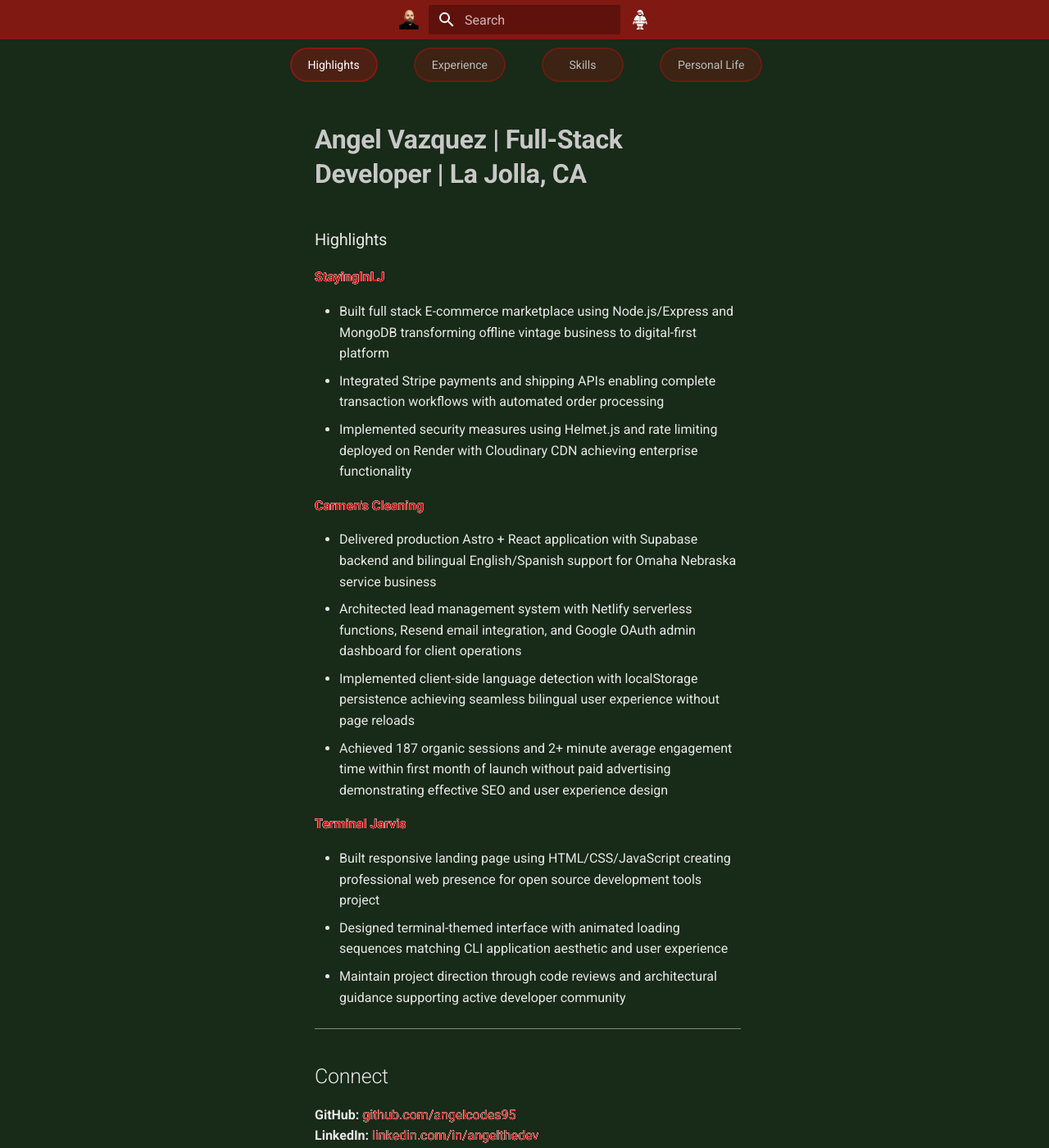
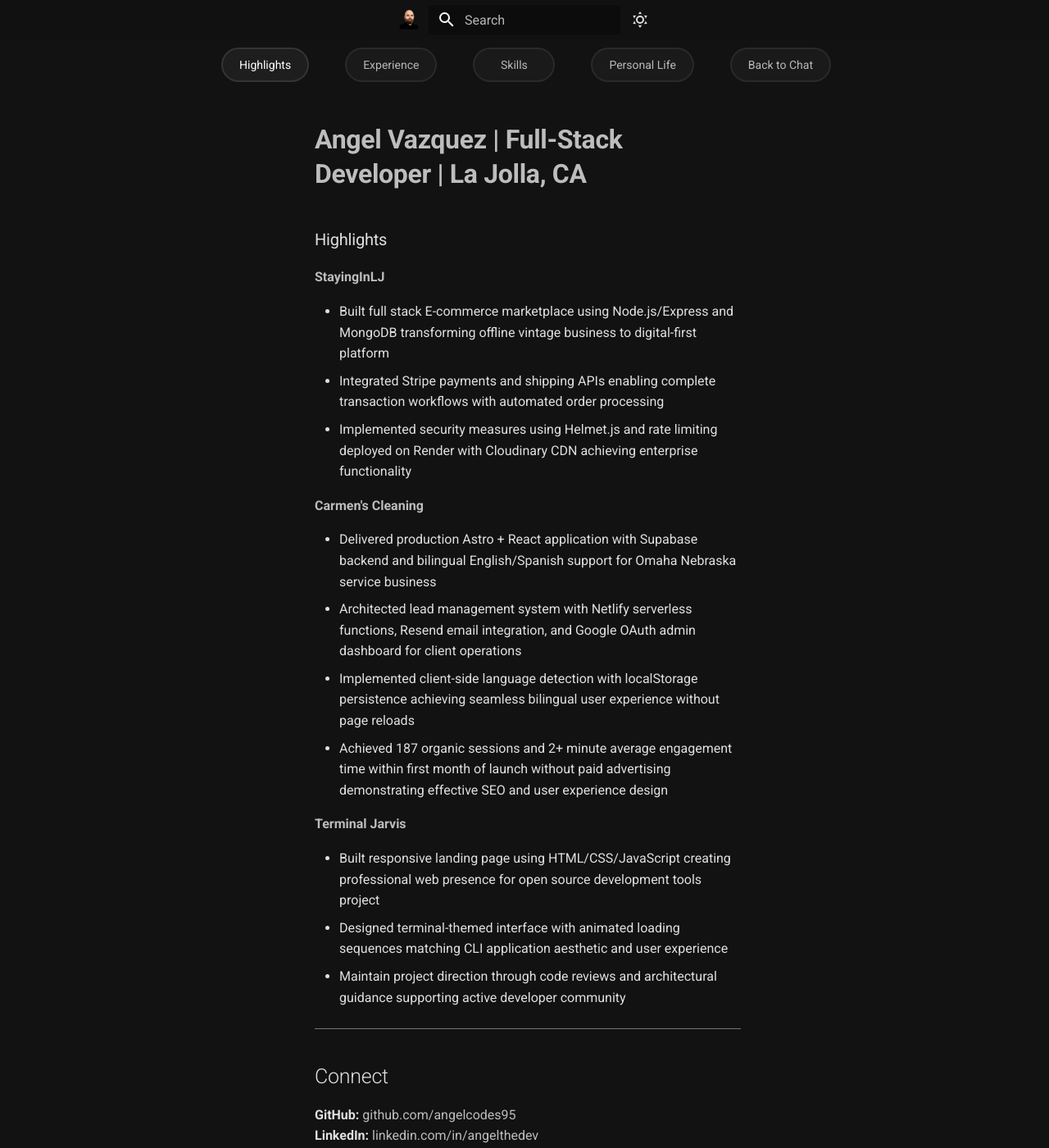
Before and after one commit to AngelCodes95/angel-portfolio-docs, an MkDocs documentation site: the page built from docs/index.md, in a window 1280 px wide and 1400 px high. Shown: the whole window at 82% size. Built offline with MkDocs 1.6.1 and Material for MkDocs 9.7.7, drawn with Linux system fonts in a browser that asks for light colours.

Commit message:
Replace Christmas theme with monochrome B&W theme

```diff
--- a/docs/stylesheets/custom.css
+++ b/docs/stylesheets/custom.css
@@ -1,61 +1,61 @@
 /* ================================
-   CHRISTMAS THEME
-   Light Mode: Frosted icicle winter
-   Dark Mode: Santa's workshop
+   MONOCHROME THEME
+   Light Mode: Clean white
+   Dark Mode: Clean black
    ================================ */
 
-/* Light Mode - Frosted Icicle */
+/* Light Mode - Monochrome */
 [data-md-color-scheme="default"] {
-  --md-default-bg-color: #f0f8ff;
-  --md-default-bg-color--light: #ffffff;
-  --md-default-bg-color--lighter: #e6f2ff;
-  --md-default-bg-color--lightest: #d9ecff;
+  --md-default-bg-color: #ffffff;
+  --md-default-bg-color--light: #fafafa;
+  --md-default-bg-color--lighter: #f5f5f5;
+  --md-default-bg-color--lightest: #eeeeee;
 
-  /* Ice blue primary */
-  --md-primary-fg-color: #5dade2;
-  --md-primary-fg-color--light: #85c1e9;
-  --md-primary-fg-color--dark: #3498db;
+  /* Black primary */
+  --md-primary-fg-color: #212121;
+  --md-primary-fg-color--light: #424242;
+  --md-primary-fg-color--dark: #000000;
 
-  /* Deep sky blue accent */
-  --md-accent-fg-color: #00bfff;
-  --md-accent-fg-color--transparent: rgba(0, 191, 255, 0.1);
+  /* Gray accent */
+  --md-accent-fg-color: #616161;
+  --md-accent-fg-color--transparent: rgba(97, 97, 97, 0.1);
 
   /* Text colors */
-  --md-default-fg-color: #2c2c2c;
-  --md-default-fg-color--light: #4a4a4a;
-  --md-default-fg-color--lighter: #6a6a6a;
-  --md-default-fg-color--lightest: #8a8a8a;
+  --md-default-fg-color: #212121;
+  --md-default-fg-color--light: #424242;
+  --md-default-fg-color--lighter: #616161;
+  --md-default-fg-color--lightest: #9e9e9e;
 
   /* Code blocks */
-  --md-code-bg-color: #e6f2ff;
-  --md-code-fg-color: #2c2c2c;
+  --md-code-bg-color: #f5f5f5;
+  --md-code-fg-color: #212121;
 }
 
-/* Dark Mode - Santa's Workshop */
+/* Dark Mode - Monochrome */
 [data-md-color-scheme="slate"] {
-  --md-default-bg-color: #182a18;
-  --md-default-bg-color--light: #1e331e;
-  --md-default-bg-color--lighter: #243d24;
-  --md-default-bg-color--lightest: #2a462a;
+  --md-default-bg-color: #121212;
+  --md-default-bg-color--light: #1e1e1e;
+  --md-default-bg-color--lighter: #2d2d2d;
+  --md-default-bg-color--lightest: #3d3d3d;
 
-  /* Deep red primary */
-  --md-primary-fg-color: #c60f0f;
-  --md-primary-fg-color--light: #e31b1b;
-  --md-primary-fg-color--dark: #a00c0c;
+  /* White primary */
+  --md-primary-fg-color: #ffffff;
+  --md-primary-fg-color--light: #e0e0e0;
+  --md-primary-fg-color--dark: #bdbdbd;
 
-  /* Forest green accent */
-  --md-accent-fg-color: #27ae60;
-  --md-accent-fg-color--transparent: rgba(39, 174, 96, 0.1);
+  /* Gray accent */
+  --md-accent-fg-color: #9e9e9e;
+  --md-accent-fg-color--transparent: rgba(158, 158, 158, 0.1);
 
   /* Text colors */
-  --md-default-fg-color: #e8e8e8;
-  --md-default-fg-color--light: #c8c8c8;
-  --md-default-fg-color--lighter: #a8a8a8;
-  --md-default-fg-color--lightest: #888888;
+  --md-default-fg-color: #e0e0e0;
+  --md-default-fg-color--light: #bdbdbd;
+  --md-default-fg-color--lighter: #9e9e9e;
+  --md-default-fg-color--lightest: #757575;
 
   /* Code blocks */
-  --md-code-bg-color: #1e331e;
-  --md-code-fg-color: #e8e8e8;
+  --md-code-bg-color: #1e1e1e;
+  --md-code-fg-color: #e0e0e0;
 }
 
 /* ================================
@@ -66,104 +66,103 @@
   font-weight: bold;
 }
 
-/* Link colors - themed */
+/* Link colors - monochrome */
 [data-md-color-scheme="default"] .md-typeset a {
-  color: #3498db;
+  color: #424242;
 }
 
 [data-md-color-scheme="default"] .md-typeset a:hover {
-  color: #5dade2;
+  color: #000000;
 }
 
 [data-md-color-scheme="slate"] .md-typeset a {
-  color: #c60f0f;
-  text-shadow:
-    -0.2px -0.2px 0 #fff,
-    0.2px -0.2px 0 #fff,
-    -0.2px 0.2px 0 #fff,
-    0.2px 0.2px 0 #fff;
+  color: #bdbdbd;
 }
 
 [data-md-color-scheme="slate"] .md-typeset a:hover {
-  color: #e31b1b;
-  text-shadow:
-    -0.2px -0.2px 0 #fff,
-    0.2px -0.2px 0 #fff,
-    -0.2px 0.2px 0 #fff,
-    0.2px 0.2px 0 #fff;
+  color: #ffffff;
 }
 
 /* ================================
    HEADER & NAVIGATION
    ================================ */
 
-/* Frosted icicle header */
+/* Light mode header */
 [data-md-color-scheme="default"] .md-header {
-  background: rgba(93, 173, 226, 0.2);
+  background: rgba(255, 255, 255, 0.9);
   backdrop-filter: blur(10px);
   box-shadow: none;
+  border-bottom: none;
 }
 
 [data-md-color-scheme="default"] .md-tabs {
   background: transparent;
   box-shadow: none;
+  border-bottom: none;
 }
 
-/* Santa's workshop header */
+/* Dark mode header */
 [data-md-color-scheme="slate"] .md-header {
-  background: rgba(198, 15, 15, 0.6);
+  background: rgba(18, 18, 18, 0.9);
   backdrop-filter: blur(10px);
   box-shadow: none;
+  border-bottom: none;
 }
 
 [data-md-color-scheme="slate"] .md-tabs {
   background: transparent;
   box-shadow: none;
+  border-bottom: none;
 }
 
 /* Mobile navigation drawer */
 [data-md-color-scheme="default"] .md-nav--primary {
-  background: rgba(93, 173, 226, 0.2);
+  background: rgba(255, 255, 255, 0.95);
 }
 
 [data-md-color-scheme="default"] .md-nav--primary .md-nav__title {
-  background: rgba(93, 173, 226, 0.2);
+  background: rgba(255, 255, 255, 0.95);
 }
 
 [data-md-color-scheme="slate"] .md-nav--primary {
-  background: rgba(198, 15, 15, 0.3);
+  background: rgba(18, 18, 18, 0.95);
 }
 
 [data-md-color-scheme="slate"] .md-nav--primary .md-nav__title {
-  background: rgba(198, 15, 15, 0.3);
+  background: rgba(18, 18, 18, 0.95);
+}
+
+/* Hide nested toggle icon in mobile nav drawer */
+.md-nav--primary .md-nav__icon {
+  display: none;
 }
 
 /* Mobile hamburger icon */
 [data-md-color-scheme="default"] .md-header__button.md-icon {
-  color: #3498db;
+  color: #212121;
 }
 
 [data-md-color-scheme="default"] .md-header__button.md-icon svg {
-  fill: #3498db;
+  fill: #212121;
 }
 
 [data-md-color-scheme="slate"] .md-header__button.md-icon {
-  color: #c60f0f;
+  color: #e0e0e0;
 }
 
 [data-md-color-scheme="slate"] .md-header__button.md-icon svg {
-  fill: #c60f0f;
+  fill: #e0e0e0;
 }
 
 /* Navigation accent */
 [data-md-color-scheme="default"] .md-nav__link--active,
 [data-md-color-scheme="default"] .md-nav__link:hover {
-  color: #3498db;
+  color: #000000;
 }
 
 [data-md-color-scheme="slate"] .md-nav__link--active,
 [data-md-color-scheme="slate"] .md-nav__link:hover {
-  color: #c60f0f;
+  color: #ffffff;
 }
 
 /* ================================
@@ -230,7 +229,7 @@
   font-size: 1.2rem;
   opacity: 0.6;
   transition: all 0.3s ease;
-  color: #3498db;
+  color: #616161;
 }
 
 [data-md-color-scheme="slate"] .md-typeset .headerlink::after {
@@ -238,7 +237,7 @@
   font-size: 1.2rem;
   opacity: 0.6;
   transition: all 0.3s ease;
-  color: #c60f0f;
+  color: #9e9e9e;
 }
 
 .md-typeset .headerlink:hover::after {
@@ -282,41 +281,41 @@
     margin: 0;
   }
 
-  /* Frosted icicle buttons */
+  /* Light mode buttons */
   [data-md-color-scheme="default"] .md-tabs__link {
-    background: rgba(93, 173, 226, 0.1);
-    border: 2px solid rgba(93, 173, 226, 0.3);
-    color: #6a6a6a;
+    background: rgba(0, 0, 0, 0.03);
+    border: 2px solid rgba(0, 0, 0, 0.1);
+    color: #616161;
   }
 
   [data-md-color-scheme="default"] .md-tabs__link:hover {
-    background: rgba(93, 173, 226, 0.2);
-    border-color: rgba(93, 173, 226, 0.5);
+    background: rgba(0, 0, 0, 0.06);
+    border-color: rgba(0, 0, 0, 0.2);
     transform: translateY(-2px);
-    color: #4a4a4a;
+    color: #212121;
   }
 
   [data-md-color-scheme="default"] .md-tabs__link--active {
-    background: rgba(93, 173, 226, 0.25);
-    border-color: rgba(93, 173, 226, 0.6);
-    color: #2c2c2c;
+    background: rgba(0, 0, 0, 0.08);
+    border-color: rgba(0, 0, 0, 0.3);
+    color: #000000;
   }
 
-  /* Santa's workshop buttons */
+  /* Dark mode buttons */
   [data-md-color-scheme="slate"] .md-tabs__link {
-    background: rgba(198, 15, 15, 0.3);
-    border: 2px solid rgba(198, 15, 15, 0.5);
+    background: rgba(255, 255, 255, 0.05);
+    border: 2px solid rgba(255, 255, 255, 0.1);
   }
 
   [data-md-color-scheme="slate"] .md-tabs__link:hover {
-    background: rgba(198, 15, 15, 0.3);
-    border-color: rgba(198, 15, 15, 0.6);
+    background: rgba(255, 255, 255, 0.1);
+    border-color: rgba(255, 255, 255, 0.2);
     transform: translateY(-2px);
   }
 
   [data-md-color-scheme="slate"] .md-tabs__link--active {
-    background: rgba(198, 15, 15, 0.4);
-    border-color: rgba(198, 15, 15, 0.7);
+    background: rgba(255, 255, 255, 0.15);
+    border-color: rgba(255, 255, 255, 0.3);
   }
 }
 
@@ -391,14 +390,14 @@
   border-radius: 8px;
 }
 
-/* Frosted icicle image shadows */
+/* Light mode image shadows */
 [data-md-color-scheme="default"] .md-content img {
-  box-shadow: 0 4px 12px rgba(93, 173, 226, 0.2);
+  box-shadow: 0 4px 12px rgba(0, 0, 0, 0.1);
 }
 
-/* Santa's workshop image shadows */
+/* Dark mode image shadows */
 [data-md-color-scheme="slate"] .md-content img {
-  box-shadow: 0 4px 12px rgba(255, 255, 255, 0.2);
+  box-shadow: 0 4px 12px rgba(255, 255, 255, 0.1);
 }
 
 /* Small images */
@@ -468,15 +467,15 @@
 }
 
 /* ================================
-   FOOTER - FROSTED GLASS
+   FOOTER - CLEAN
    ================================ */
 
-/* Frosted glass footer - light mode */
+/* Clean footer - light mode */
 [data-md-color-scheme="default"] .md-footer {
-  background: rgba(255, 255, 255, 0.5) !important;
-  backdrop-filter: blur(20px) saturate(180%);
-  -webkit-backdrop-filter: blur(20px) saturate(180%);
-  border-top: 1px solid rgba(255, 255, 255, 0.3);
+  background: rgba(255, 255, 255, 0.95) !important;
+  backdrop-filter: blur(20px);
+  -webkit-backdrop-filter: blur(20px);
+  border-top: 1px solid #e0e0e0;
 }
 
 [data-md-color-scheme="default"] .md-footer__inner {
@@ -500,12 +499,12 @@
   fill: #6a6a6a !important;
 }
 
-/* Frosted glass footer - dark mode */
+/* Clean footer - dark mode */
 [data-md-color-scheme="slate"] .md-footer {
-  background: transparent !important;
+  background: rgba(18, 18, 18, 0.95) !important;
   backdrop-filter: blur(20px);
   -webkit-backdrop-filter: blur(20px);
-  border-top: 1px solid rgba(255, 255, 255, 0.1);
+  border-top: 1px solid #2d2d2d;
 }
 
 [data-md-color-scheme="slate"] .md-footer__inner {
--- a/mkdocs.yml
+++ b/mkdocs.yml
@@ -8,19 +8,19 @@ theme:
   logo: assets/favicon.png
   favicon: assets/favicon.png
   palette:
-    # Dark mode - Santa's Workshop
+    # Dark mode - Monochrome
     - scheme: slate
-      primary: red
-      accent: green
+      primary: black
+      accent: grey
       toggle:
-        icon: custom/santa-hat
+        icon: material/weather-sunny
         name: Switch to light mode
-    # Light mode - Frosted Icicle
+    # Light mode - Monochrome
     - scheme: default
-      primary: light blue
-      accent: cyan
+      primary: white
+      accent: grey
       toggle:
-        icon: custom/snowflake
+        icon: material/weather-night
         name: Switch to dark mode
 
   features:
@@ -41,6 +41,7 @@ nav:
   - Experience: experience.md
   - Skills: skills.md
   - Personal Life: personal-life.md
+  - Back to Chat: https://angel-vazquez.com
 
 markdown_extensions:
   - abbr
```
